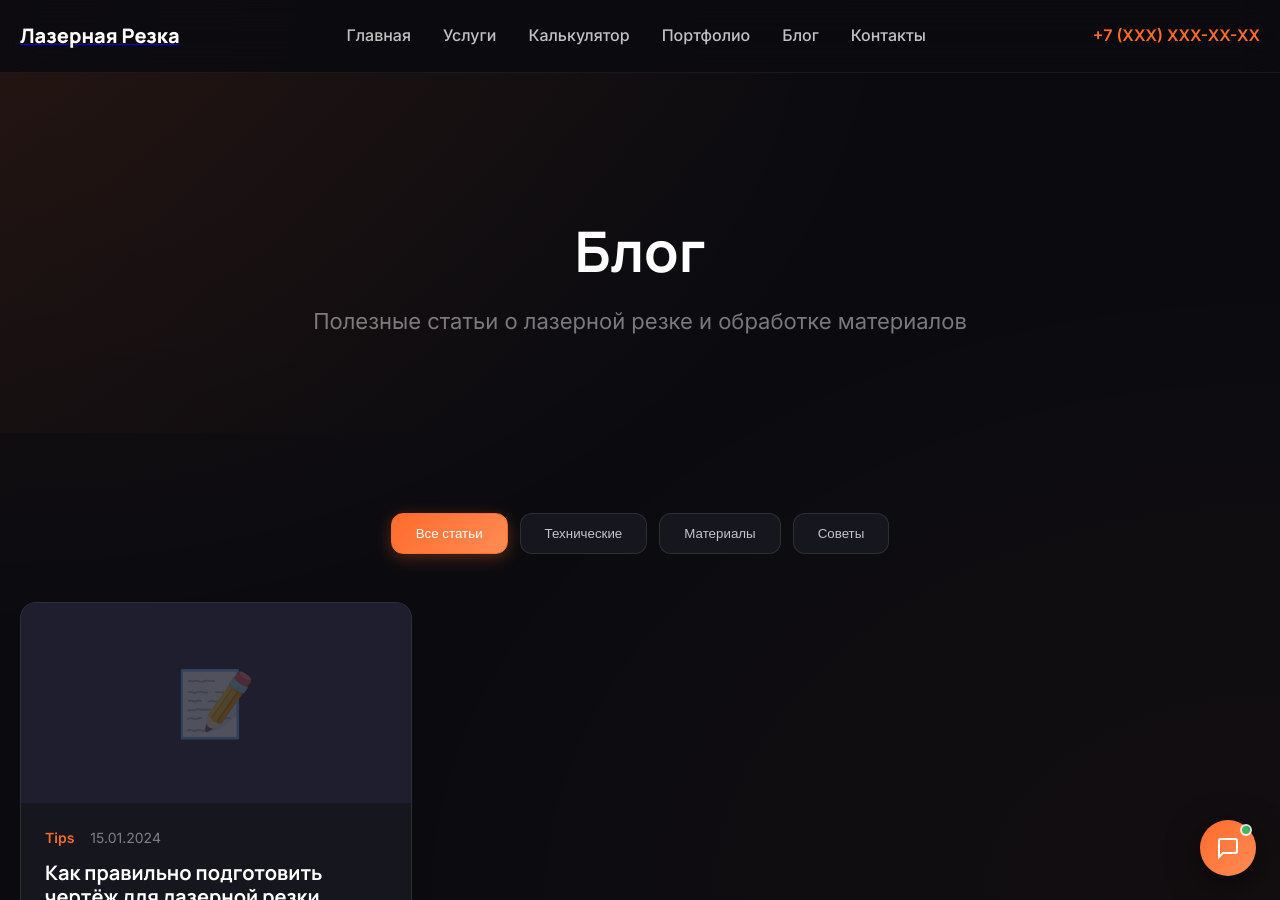
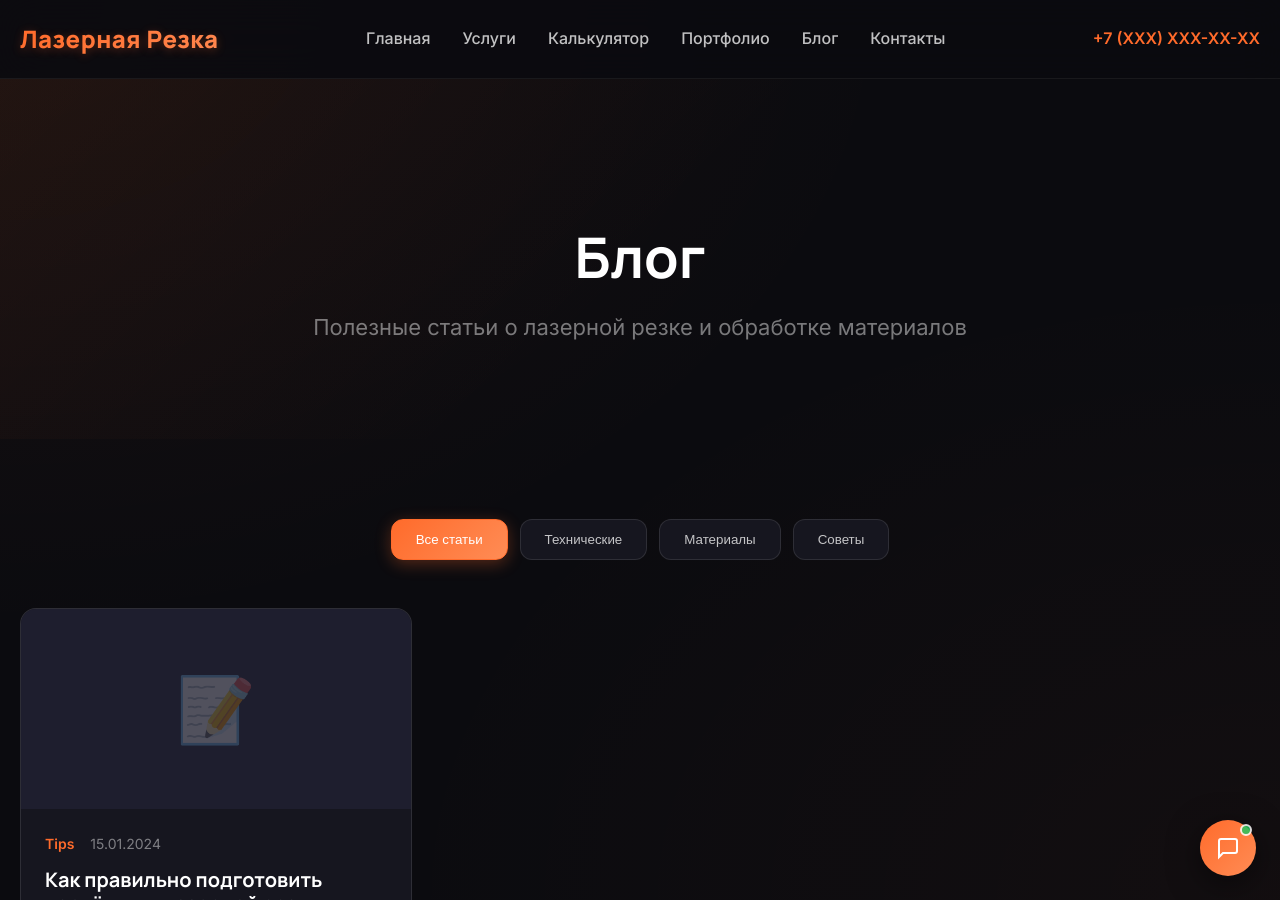
Before and after one commit to kaylas000/lazer-rezka, a Jekyll site: the page built from pages/blog.html, in a window 1280 px wide and 900 px high. Built offline with Jekyll 4.4.1, drawn with Linux system fonts in a browser that asks for light colours.

Commit message:
Improve logo styling with gradient and hover effect

```diff
--- a/assets/css/main.css
+++ b/assets/css/main.css
@@ -119,9 +119,27 @@
 
 .logo-text {
   font-family: var(--font-display);
-  font-size: 1.25rem;
+  font-size: 1.5rem;
   font-weight: 800;
-  color: var(--text-primary);
+  color: white;
+  background: linear-gradient(135deg, var(--accent-orange), var(--accent-light));
+  -webkit-background-clip: text;
+  -webkit-text-fill-color: transparent;
+  background-clip: text;
+  letter-spacing: 0.5px;
+  text-shadow: 0 2px 10px rgba(255, 107, 43, 0.3);
+  transition: var(--transition);
+  display: block;
+}
+
+.logo {
+  text-decoration: none;
+  transition: var(--transition);
+}
+
+.logo:hover .logo-text {
+  transform: scale(1.05);
+  filter: brightness(1.2);
 }
 
 .nav-menu {
```
